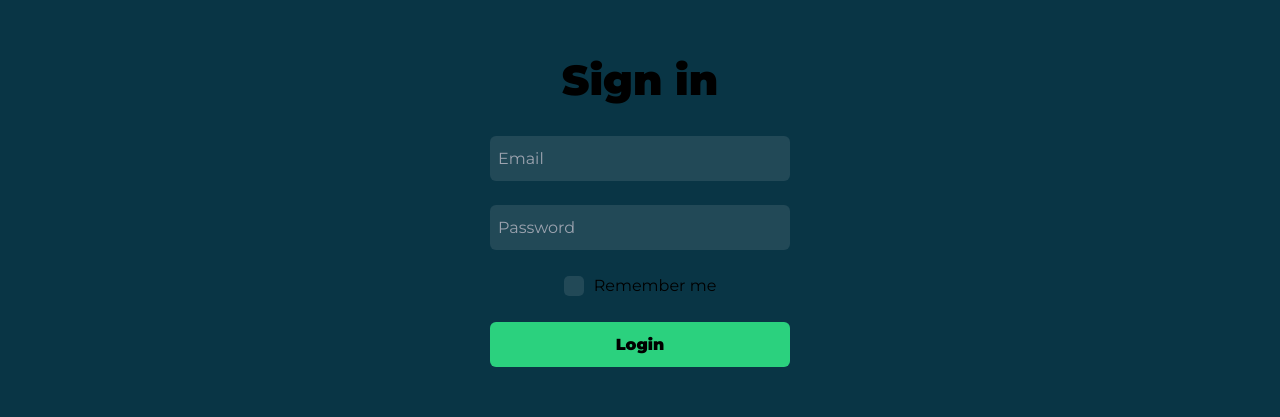
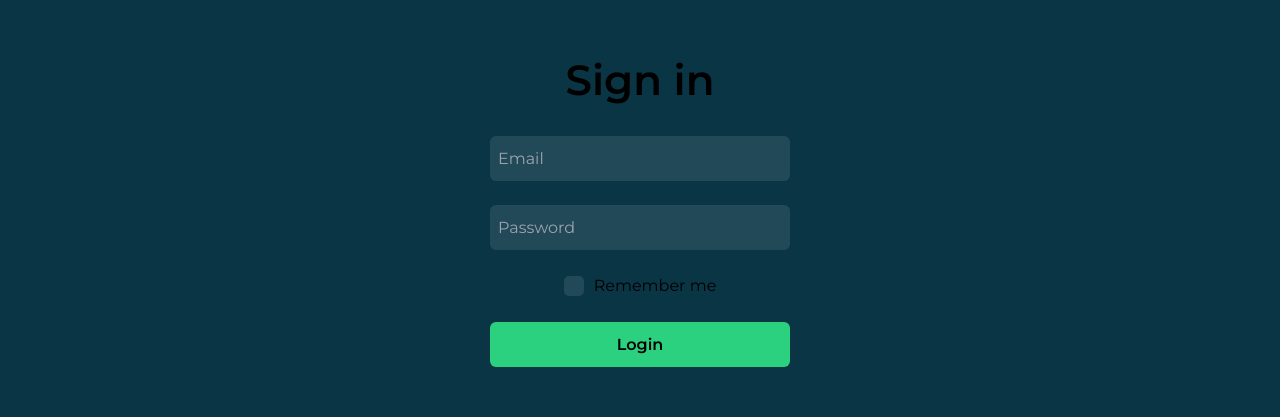
Before and after one commit to SaicharanEI/movie-frontend, a Next.js app: page /sign-in in a window 1280 px wide. Shown: the part 142-559 px from the top of the page. Built offline with nearby package versions, Linux system fonts and the light colour scheme.

Commit message:
removed old demo video

```diff
--- /dev/null
+++ b/src/app/_app.js
@@ -0,0 +1,10 @@
+// "src/app/_app.js"
+import { AuthProvider } from "../context/AuthContext";
+
+export default function App({ Component, pageProps }) {
+  return (
+    <AuthProvider>
+      <Component {...pageProps} />
+    </AuthProvider>
+  );
+}
--- a/src/app/globals.css
+++ b/src/app/globals.css
@@ -30,7 +30,7 @@ body {
   background-color: #093545;
   position: relative;
   min-height: 100vh;
-  font-family: "Montserrat";
+  /* font-family: "Montserrat"; */
 }
 
 .content-wrapper {
--- a/src/app/layout.js
+++ b/src/app/layout.js
@@ -89,7 +89,7 @@ import { useRouter, usePathname } from "next/navigation";
 // Import the Montserrat font
 const montserrat = Montserrat({
   subsets: ["latin"],
-  weight: ["100", "400", "900"],
+  weight: ["100", "400", "600", "900"],
   style: ["normal", "italic"],
 });
 
@@ -110,7 +110,7 @@ export default function RootLayout({ children }) {
   return (
     <html lang="en">
       <head></head>
-      <body className="main">
+      <body className={`main ${montserrat.className}`}>
         {children}
         <img src="./Vectors.png" className="main-image" alt="logo" />
       </body>
```
Also changed, not shown: 2 other files (tests, documents, lock files or other folders).
